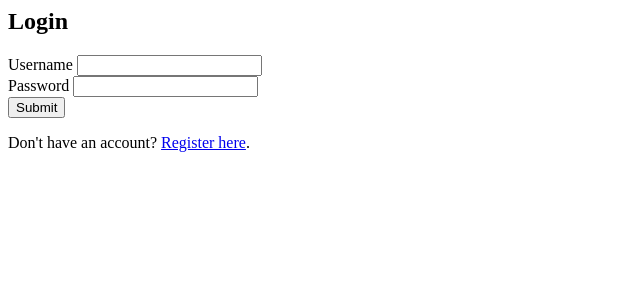
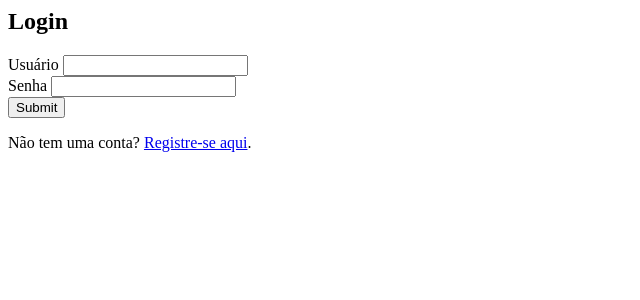
Before and after one commit to MC426-2s2023/MC426, a Django app: page /auth/login/ in a window 1280 px wide. Shown: the top 300 px of the page, without its empty margins (0-640 px from the left). Run offline with Django 4.2, Linux system fonts and the light colour scheme.

Commit message:
Adiciona funcionalidade de login, junto de alguns Quality of Life

```diff
--- /dev/null
+++ b/projeto_mc426/users/templates/users/home.html
@@ -0,0 +1 @@
+<h1>Home</h1>
--- a/projeto_mc426/users/templates/users/login.html
+++ b/projeto_mc426/users/templates/users/login.html
@@ -8,17 +8,20 @@
         <form action={% url "login" %} method = "POST">
             {% csrf_token %}
             <div>
-                <label for="username">Username</label>
+                <label for="username">Usuário</label>
                 <input type="text" id="username" name="username">
             </div>
             <div>
-                <label for="password">Password</label>
+                <label for="password">Senha</label>
                 <input type="password" id="password" name="password">
             </div>
             <input type="submit" value="Submit">
         </form>
+        {% for message in messages %}
+            <p id="messages">{{message}}</p>
+        {% endfor %}
         <div>
-            Don't have an account? <a href="{% url 'register' %}">Register here</a>.
+            Não tem uma conta? <a href="{% url 'register' %}">Registre-se aqui</a>.
         </div>
     </body>
 </html>
--- a/projeto_mc426/users/urls.py
+++ b/projeto_mc426/users/urls.py
@@ -1,6 +1,7 @@
 from django.urls import path
 from . import views
 urlpatterns = [
-    path('register/', views.register, name='register'),
-    path('login/', views.login, name='login')
+    path('register/', views.registerPage, name='register'),
+    path('login/', views.loginPage, name='login'),
+    path('home/', views.homePage, name='home'),
 ]
--- a/projeto_mc426/users/views.py
+++ b/projeto_mc426/users/views.py
@@ -1,21 +1,38 @@
-from django.shortcuts import render
+from django.shortcuts import render, redirect
 from django.contrib.auth.forms import UserCreationForm
+from django.contrib import messages
+from django.contrib.auth import authenticate, login, logout
 
 from .forms import CreateUserForm
 
-def register(request):
+def registerPage(request):
     form = CreateUserForm()
 
     if request.method == 'POST':
         form = CreateUserForm(request.POST)
         if form.is_valid():
             form.save()
+            user = form.cleaned_data.get('username')
+            messages.success(request, 'Conta foi criada para ' + user)
+            return redirect('login')
 
     context = {'form':form}
     return render(request, 'users/register.html', context)
 
-def login(request):
-    if request.method == "GET":
-        return render(request, 'users/login.html')
-    else:
-        return
+def loginPage(request):
+    if request.method == 'POST':
+        username = request.POST.get('username')
+        password = request.POST.get('password')
+        user = authenticate(request, username=username, password=password)
+
+        if user is not None:
+            login(request, user)
+            return redirect('home')
+        else:
+            messages.info(request, 'Usuário ou senha está incorreto.')
+            return render(request, 'users/login.html')
+
+    return render(request, 'users/login.html')
+
+def homePage(request):
+    return render(request, 'users/home.html')
```
